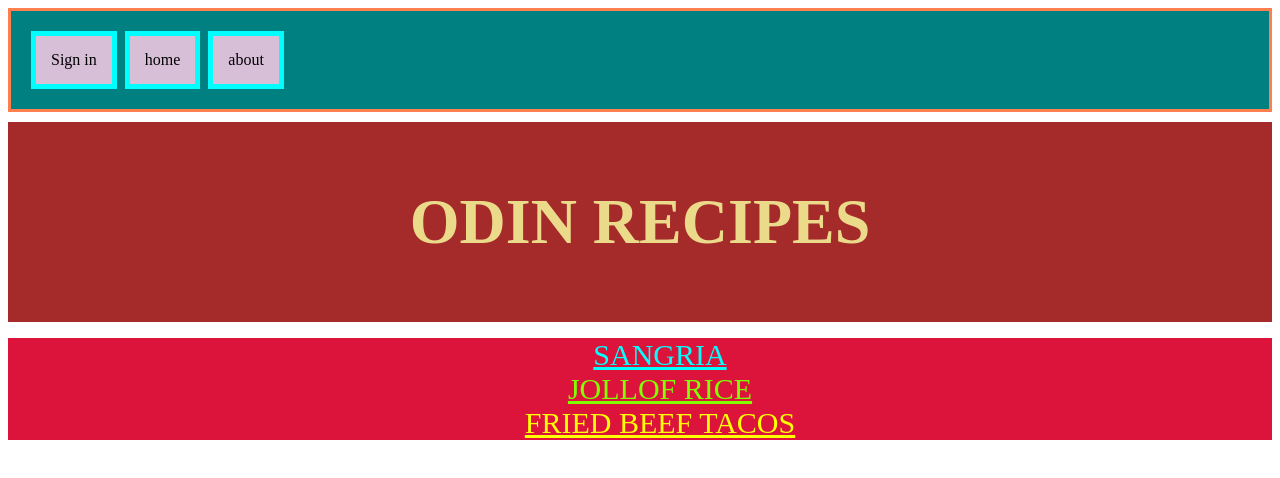
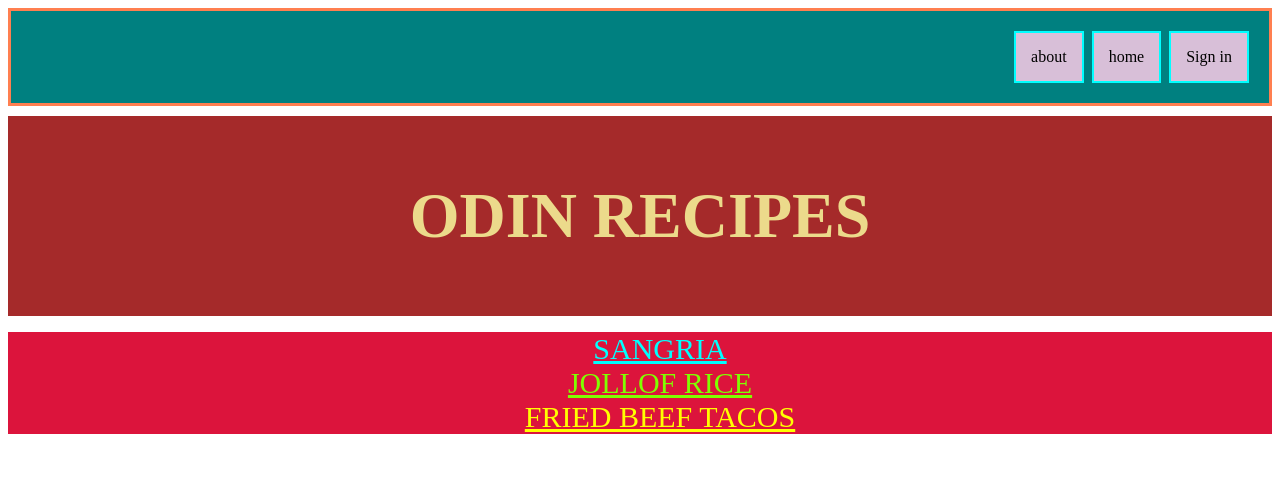
Before and after one commit to neeptygun/git_test, a plain HTML site: page odin-recipes/index.html in a window 1280 px wide. Drawn offline with Linux system fonts and the light colour scheme.

Commit message:
Edit index.css

```diff
--- a/odin-recipes/index.css
+++ b/odin-recipes/index.css
@@ -36,20 +36,22 @@ nav{
     border: 3px solid coral;
     padding: 20px;
     gap: 8px;
-    display: flex;
+    display:flex;
+    flex-direction: row-reverse;
 }
 .signin{
     background-color: thistle;
     padding: 15px;
-    border: 5px solid aqua;
+    border: 2px solid aqua;
 }
 .home{
     background-color: thistle;
     padding: 15px;
-    border: 5px solid aqua;
+    border: 2px solid aqua;
 }
 .about{
     background-color: thistle;
     padding: 15px;
-    border: 5px solid aqua;
+    border: 2px solid aqua;
+
 }
```
